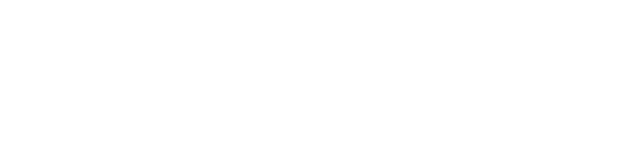
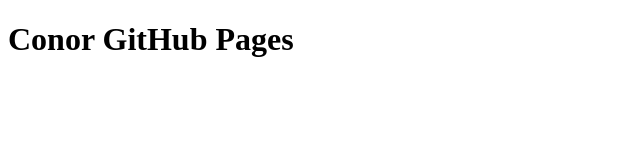
Before and after one commit to c-romano/c-romano.github.io, a plain HTML site: page index.html in a window 1280 px wide. Shown: the whole page, without its empty margins (0-640 px from the left). Drawn offline with Linux system fonts and the light colour scheme.

Commit message:
testing adding text to troubleshoot

```diff
--- a/index.html
+++ b/index.html
@@ -13,6 +13,7 @@
         <link rel="stylesheet" href="">
     </head>
     <body>
+        <h1>Conor GitHub Pages</h1>
         <!--[if lt IE 7]>
             <p class="browsehappy">You are using an <strong>outdated</strong> browser. Please <a href="#">upgrade your browser</a> to improve your experience.</p>
         <![endif]-->
```
